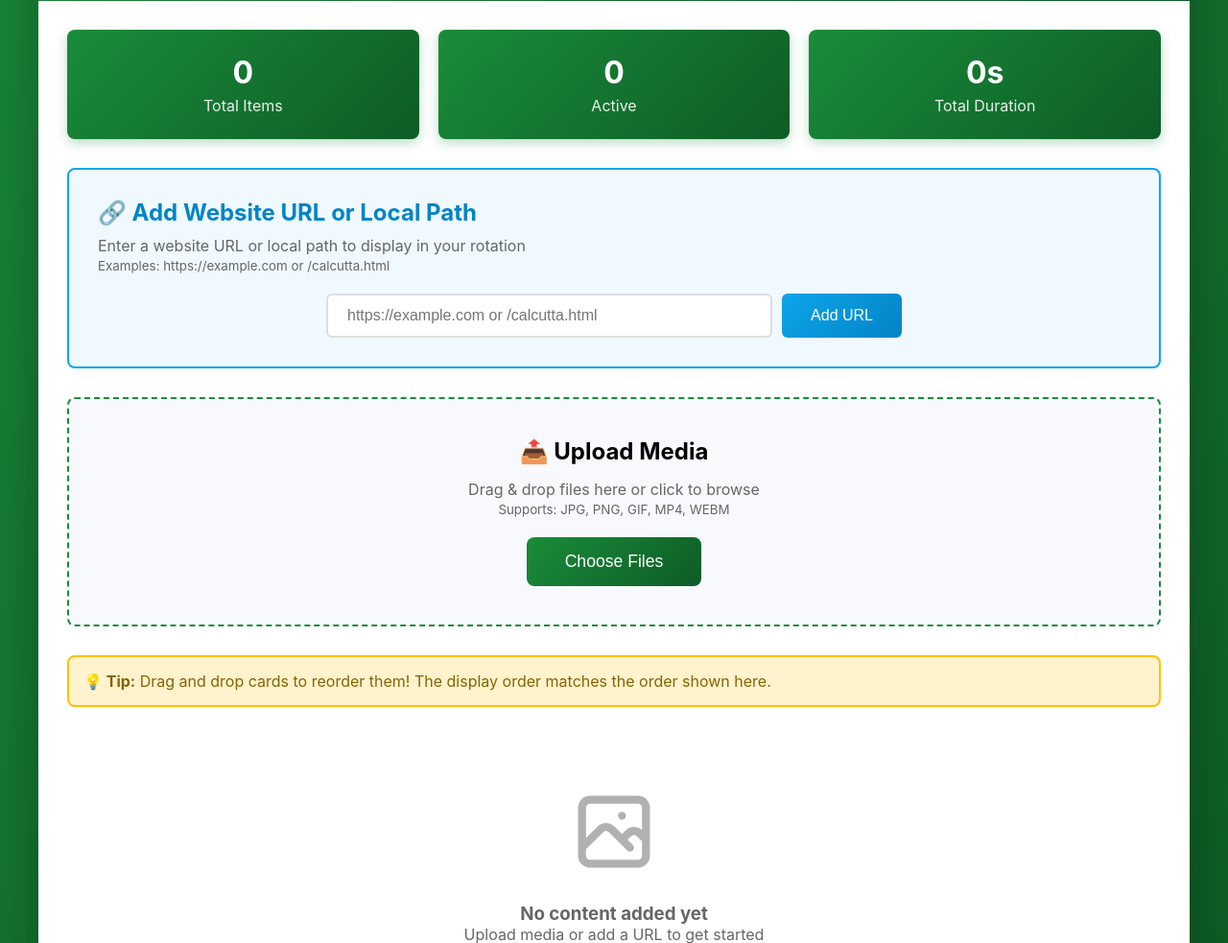
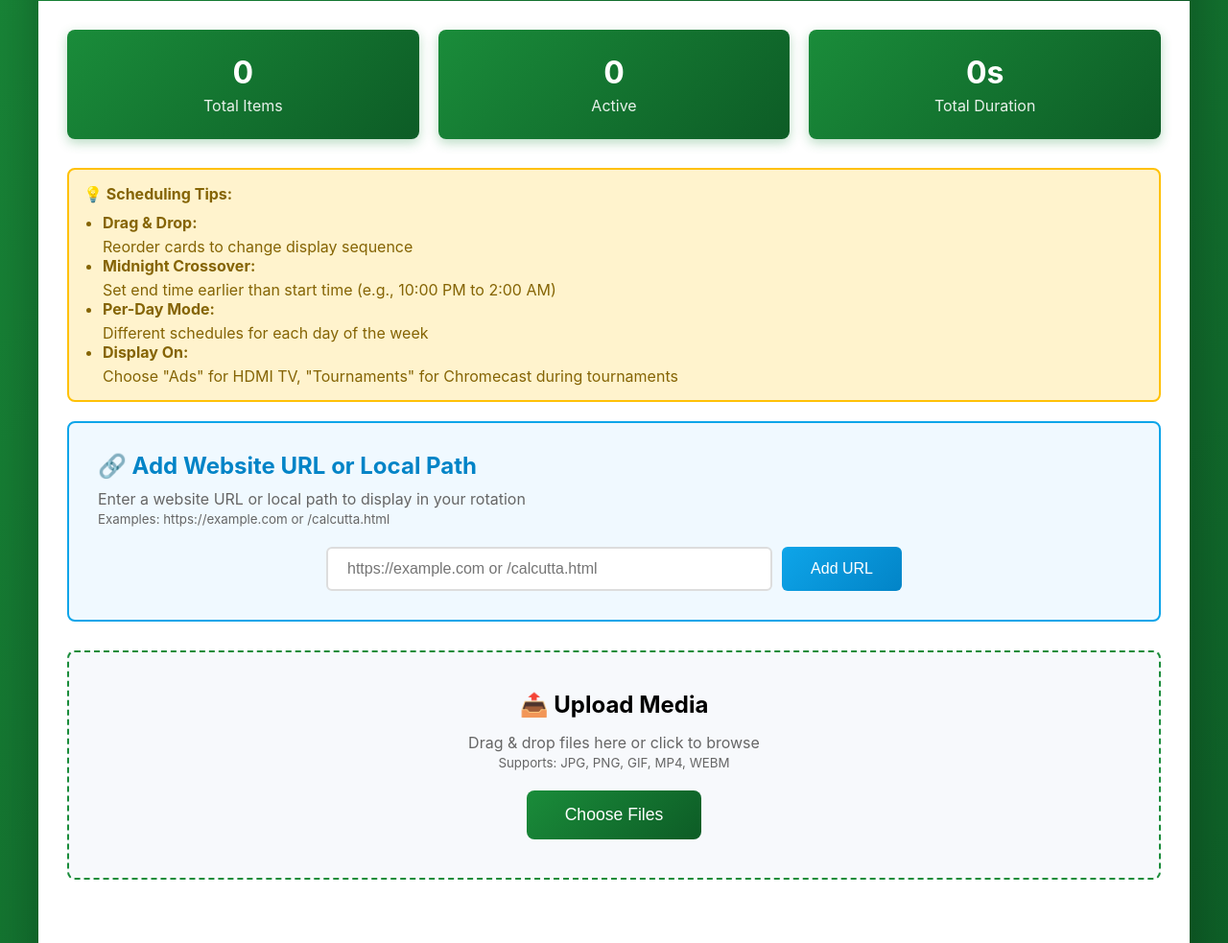
Before and after one commit to jhamilt0n/bankshot-tournament-display, a PHP site: page /media_manager.html in a window 1280 px wide. Shown: the part 393-1376 px from the top of the page at 96% size. Run offline with PHP 8.4, Linux system fonts and the light colour scheme; data that the repository does not hold is empty.

Commit message:
My local changes

```diff
--- a/web/media_manager.html
+++ b/web/media_manager.html
@@ -411,6 +411,17 @@
             color: #666;
         }
 
+        .midnight-indicator {
+            font-size: 0.75rem;
+            color: #f59e0b;
+            font-weight: 600;
+            background: #fffbeb;
+            padding: 2px 8px;
+            border-radius: 3px;
+            display: inline-block;
+            margin-left: 4px;
+        }
+
         .schedule-mode-toggle {
             margin-bottom: 12px;
         }
@@ -468,6 +479,29 @@
         input:checked + .slider:before {
             transform: translateX(26px);
         }
+
+        .info-box {
+            background: #fff3cd;
+            border: 2px solid #ffc107;
+            border-radius: 8px;
+            padding: 15px;
+            margin-bottom: 20px;
+        }
+
+        .info-box p {
+            color: #856404;
+            margin: 0;
+        }
+
+        .info-box strong {
+            display: block;
+            margin-bottom: 5px;
+        }
+
+        .info-box ul {
+            margin: 10px 0 0 20px;
+            color: #856404;
+        }
     </style>
 </head>
 <body>
@@ -492,6 +526,16 @@
                     <div class="stat-value" id="totalDuration">0s</div>
                     <div class="stat-label">Total Duration</div>
                 </div>
+            </div>
+
+            <div class="info-box">
+                <p><strong>💡 Scheduling Tips:</strong></p>
+                <ul>
+                    <li><strong>Drag & Drop:</strong> Reorder cards to change display sequence</li>
+                    <li><strong>Midnight Crossover:</strong> Set end time earlier than start time (e.g., 10:00 PM to 2:00 AM)</li>
+                    <li><strong>Per-Day Mode:</strong> Different schedules for each day of the week</li>
+                    <li><strong>Display On:</strong> Choose "Ads" for HDMI TV, "Tournaments" for Chromecast during tournaments</li>
+                </ul>
             </div>
 
             <div class="url-section">
@@ -520,12 +564,6 @@
                     Choose Files
                 </button>
                 <input type="file" id="fileInput" accept="image/*,video/*" multiple onchange="handleFiles(this.files)">
-            </div>
-
-            <div style="background: #fff3cd; border: 2px solid #ffc107; border-radius: 8px; padding: 15px; margin-bottom: 20px;">
-                <p style="color: #856404; margin: 0;">
-                    <strong>💡 Tip:</strong> Drag and drop cards to reorder them! The display order matches the order shown here.
-                </p>
             </div>
 
             <div id="mediaContainer">
@@ -728,6 +766,16 @@
             });
         }
 
+        function checkMidnightCrossover(startTime, endTime) {
+            // Convert time strings to minutes
+            const startParts = startTime.split(':');
+            const endParts = endTime.split(':');
+            const startMinutes = parseInt(startParts[0]) * 60 + parseInt(startParts[1]);
+            const endMinutes = parseInt(endParts[0]) * 60 + parseInt(endParts[1]);
+
+            return endMinutes < startMinutes;
+        }
+
         function renderMedia() {
             const container = document.getElementById('mediaContainer');
 
@@ -862,6 +910,8 @@
                 const daySchedules = item.daySchedules || {};
                 scheduleHTML = days.map(day => {
                     const schedule = daySchedules[day] || { enabled: true, startTime: '00:00', endTime: '23:59' };
+                    const crossesMidnight = checkMidnightCrossover(schedule.startTime, schedule.endTime);
+
                     return `
                         <div class="day-time-row">
                             <label class="day-checkbox-label">
@@ -880,6 +930,7 @@
                                        value="${schedule.endTime || '23:59'}"
                                        onchange="updateDayScheduleTime('${item.id}', '${day}', 'end', this.value)"
                                        ${!schedule.enabled ? 'disabled' : ''}>
+                                ${crossesMidnight ? '<span class="midnight-indicator">⏰ Next day</span>' : ''}
                             </div>
                         </div>
                     `;
@@ -898,6 +949,11 @@
                     </label>
                 `).join('');
 
+                const crossesMidnight = checkMidnightCrossover(
+                    item.scheduleStartTime || '00:00',
+                    item.scheduleEndTime || '23:59'
+                );
+
                 scheduleHTML = `
                     <div style="display: flex; flex-wrap: wrap; gap: 4px; margin-bottom: 10px;">
                         ${dayCheckboxes}
@@ -912,6 +968,7 @@
                                value="${item.scheduleEndTime || '23:59'}"
                                onchange="updateScheduleEndTime('${item.id}', this.value)"
                                style="padding: 5px; border: 1px solid #ddd; border-radius: 4px; font-size: 0.85rem;">
+                        ${crossesMidnight ? '<span class="midnight-indicator">⏰ Spans midnight</span>' : ''}
                     </div>
                 `;
             }
@@ -945,14 +1002,14 @@
                                            ${item.displayOnAds !== false ? 'checked' : ''}
                                            onchange="updateDisplayOnAds('${item.id}', this.checked)"
                                            style="margin-right: 6px;">
-                                    Ads
+                                    Ads (HDMI TV)
                                 </label>
                                 <label style="display: inline-flex; align-items: center; font-size: 0.9rem;">
                                     <input type="checkbox"
                                            ${item.displayOnTournaments !== false ? 'checked' : ''}
                                            onchange="updateDisplayOnTournaments('${item.id}', this.checked)"
                                            style="margin-right: 6px;">
-                                    Tournaments
+                                    Tournaments (Chromecast)
                                 </label>
                             </div>
                         </div>
@@ -960,7 +1017,7 @@
                         <div class="day-time-schedule">
                             <div class="schedule-mode-toggle">
                                 <label>
-                                    <span style="font-weight: 600; margin-right: 8px;">Per-Day Times:</span>
+                                    <span style="font-weight: 600; margin-right: 8px;">Per-Day Schedule:</span>
                                     <label class="toggle-switch">
                                         <input type="checkbox"
                                                ${usePerDay ? 'checked' : ''}
@@ -1057,6 +1114,7 @@
                     item.daySchedules[day].endTime = value;
                 }
                 saveMedia();
+                renderMedia();
             }
         }
 
@@ -1094,6 +1152,7 @@
             if (item) {
                 item.scheduleStartTime = time;
                 saveMedia();
+                renderMedia();
             }
         }
 
@@ -1102,6 +1161,7 @@
             if (item) {
                 item.scheduleEndTime = time;
                 saveMedia();
+                renderMedia();
             }
         }
 
```
Also changed, not shown: web/ads_display.html (+29 -4 lines), web/index.php (+29 -4 lines).
